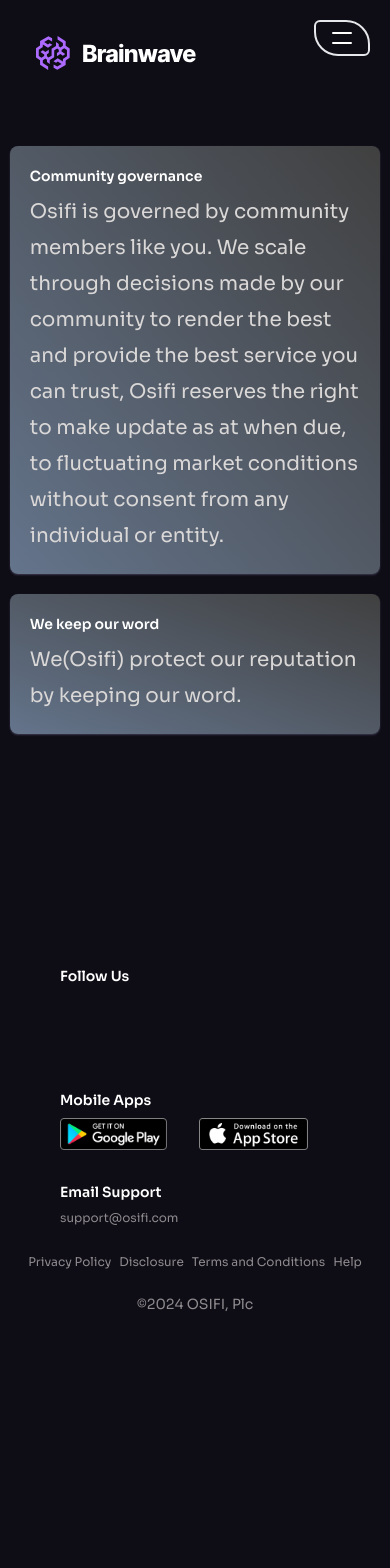
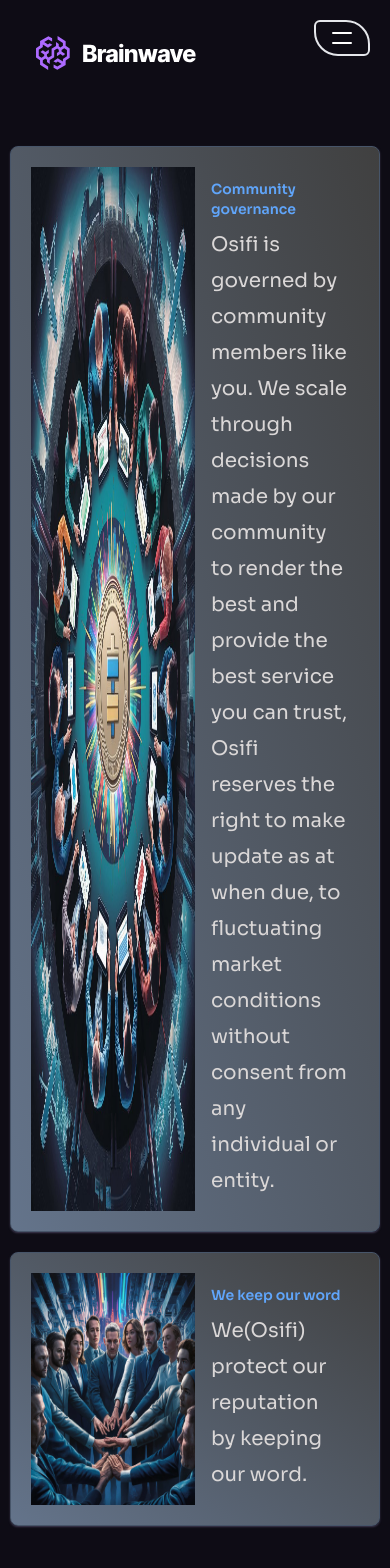
Before and after one commit to BullPointer/crypto_defi, a React (Vite) app in the folder frontend/: page /fi/governance in a window 390 px wide. Shown: the top 1568 px of the page. Before the commit the page ends 1342 px from the top, so only its background shows below. Built offline with nearby package versions, Linux system fonts and the light colour scheme; some icons are missing.

Commit message:
getting ready for the big thing

```diff
--- a/frontend/src/components/Finance/Governance/Governance.tsx
+++ b/frontend/src/components/Finance/Governance/Governance.tsx
@@ -1,27 +1,38 @@
+import trustImg from "../../../assets/we-keep-our-word.jpeg";
+import communityImg from "../../../assets/community.jpeg";
+
 const Governance = () => {
   return (
     <div className="mt-10">
       <div></div>
       <div
-        className="w-[95%] md:w-[80%] mx-auto bg-gradient-to-tr from-slate-500 to-neutral-700 mb-5
-      rounded-lg p-5 text-xl shadow-sm shadow-n-5"
+        className="flex gap-1 w-[95%] md:w-[80%] mx-auto bg-gradient-to-tr from-slate-500
+        to-neutral-700 mb-5 rounded-lg p-5 text-xl shadow-sm shadow-n-5 border border-slate-600"
       >
-        <div className="text-sm font-bold mb-2">Community governance</div>
-        <div className="leading-9 text-[#dad7d7]">
-          Osifi is governed by community members like you. We scale through
-          decisions made by our community to render the best and provide the
-          best service you can trust, Osifi reserves the right to make update as
-          at when due, to fluctuating market conditions without consent from any
-          individual or entity.
+        <img className="w-[50%]" src={communityImg} alt="" />
+        <div className="leading-9 text-[#dad7d7] p-3">
+          <div className="text-sm font-bold mb-2 text-blue-400">
+            Community governance
+          </div>
+          <div>
+            Osifi is governed by community members like you. We scale through
+            decisions made by our community to render the best and provide the
+            best service you can trust, Osifi reserves the right to make update
+            as at when due, to fluctuating market conditions without consent
+            from any individual or entity.
+          </div>
         </div>
       </div>
       <div
-        className="w-[95%] md:w-[80%] mx-auto bg-gradient-to-tr from-slate-500 to-neutral-700 mb-5
-      rounded-lg p-5 text-xl shadow-sm shadow-n-5"
+        className="flex gap-1 w-[95%] md:w-[80%] mx-auto bg-gradient-to-tr from-slate-500
+        to-neutral-700 mb-5 rounded-lg p-5 text-xl shadow-sm shadow-n-5 border border-slate-600"
       >
-        <div className="text-sm font-bold mb-2">We keep our word</div>
-        <div className="leading-9 text-[#dad7d7]">
-          We(Osifi) protect our reputation by keeping our word.{" "}
+        <img className="w-[50%]" src={trustImg} alt="" />
+        <div className="leading-9 text-[#dad7d7] p-3">
+          <div className="text-sm font-bold mb-2 text-blue-400">
+            We keep our word
+          </div>
+          <div> We(Osifi) protect our reputation by keeping our word. </div>
         </div>
       </div>
     </div>
```
Also changed, not shown: frontend/src/assets/community.jpeg (added), frontend/src/assets/we-keep-our-word.jpeg (added).
